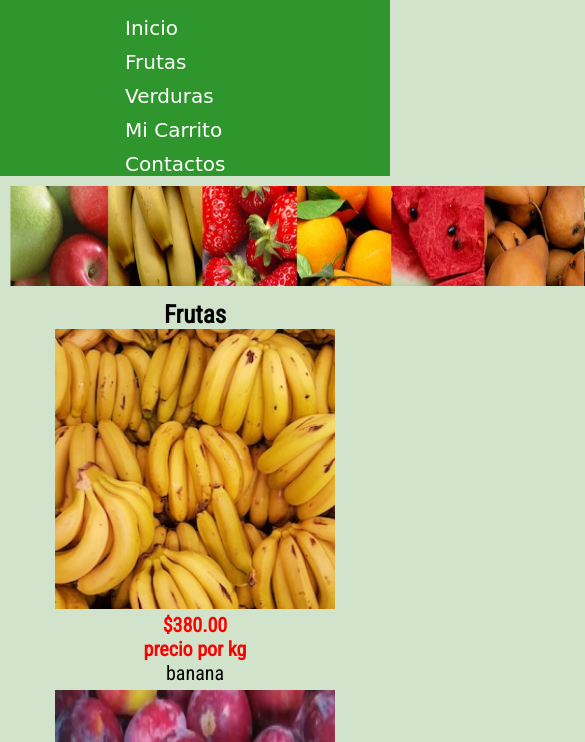
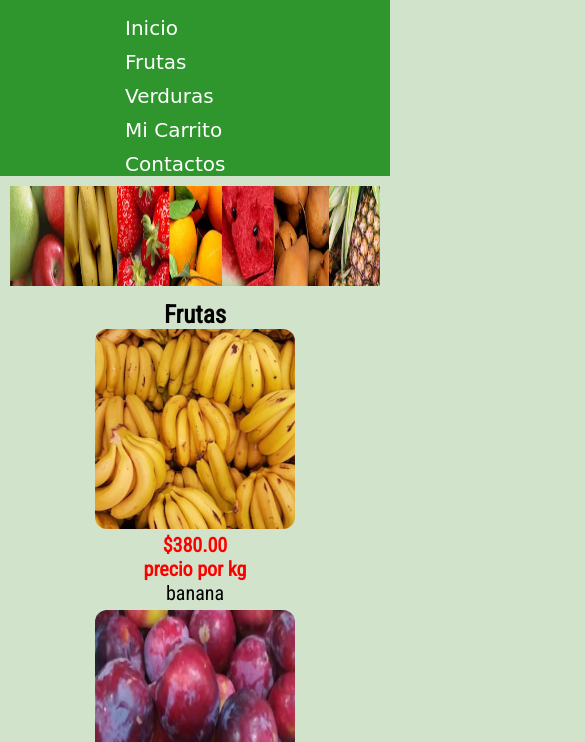
Before and after one commit to MarcoAyquipa/Proyecto-verduleria.io, a plain HTML site: page pages/frutas.html in a window 390 px wide. Shown: the part 102-844 px from the top of the page, 585 px wide, since content can reach past the window. Drawn offline with Linux system fonts and the light colour scheme; a web font is replaced by a local one.

Commit message:
agregue bordes radios a las img

```diff
--- a/css/style.css
+++ b/css/style.css
@@ -310,6 +310,7 @@ footer{
         font-size: 20px;
     }
     .tamanoImg{
+        border-radius: 10px;
         width: 180px;
         height: 180px;
     }
@@ -358,9 +359,12 @@ footer{
         margin-bottom: 15px;
     }
     .banerDos{
+        width: 100%;
         height: 100px;
+
     }
     .banerTres{
+        width: 100%;
         height: 100px;
     }
     .textoColor p{
@@ -370,8 +374,9 @@ footer{
         font-size: 20px;
     }
     .tamanoImg{
-        width: 280px;
-        height: 280px;
+        border-radius: 12px;
+        width: 200px;
+        height: 200px;
     }
     .seccion1{
         gap: 5px;
@@ -396,7 +401,6 @@ footer{
         width: 380px;
         height: 60px;
         font-size: 15px;
-
     }
     .logo img{
         width: 30px;
@@ -434,10 +438,6 @@ footer{
         height: 20px;
     }
 
-
-}
-
-@media (max-width:375px){
 
 }
 
```
